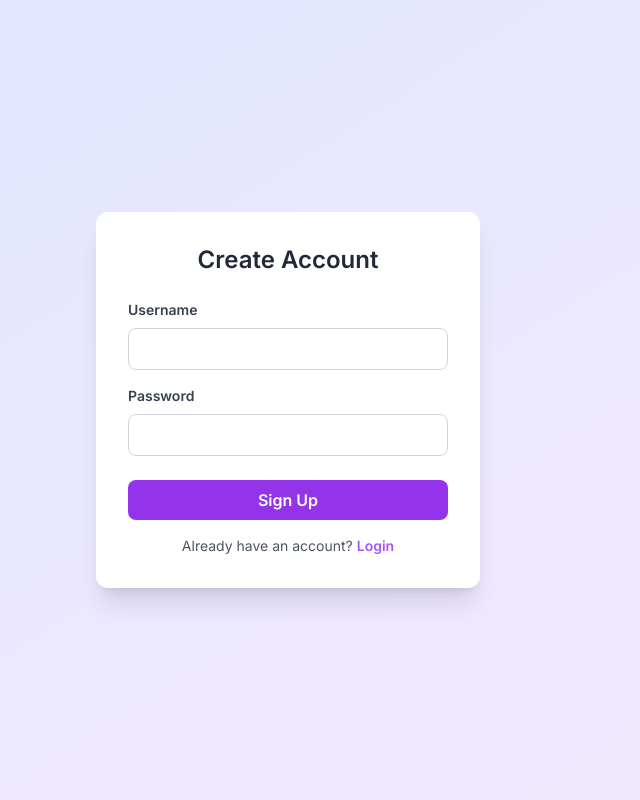
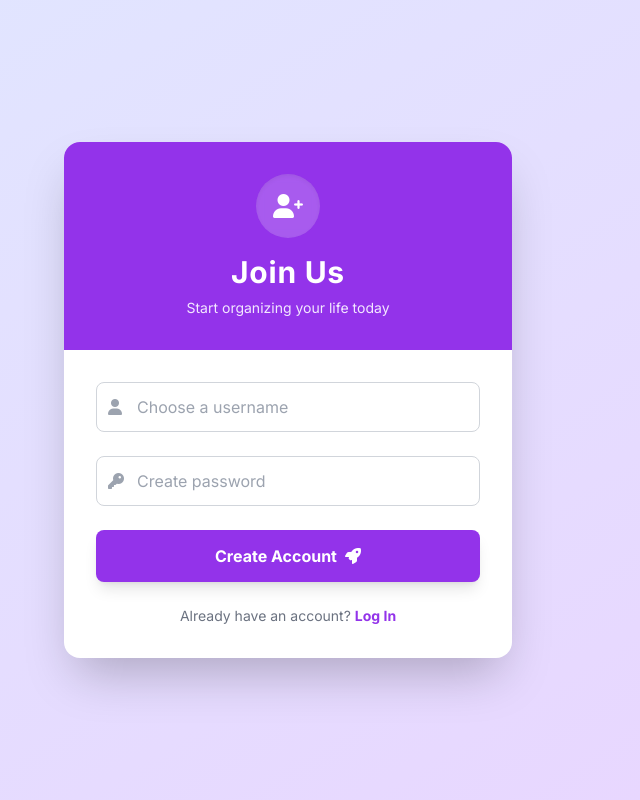
Before and after one commit to anvan5582-commits/websipte_koeb, a Flask app: page /register in a window 1280 px wide. Shown: the whole page, without its empty margins (352-992 px from the left). Run offline with Flask 3, Linux system fonts and the light colour scheme; some libraries are stand-ins or nearby versions.

Commit message:
Update register.html

```diff
--- a/templates/register.html
+++ b/templates/register.html
@@ -2,35 +2,70 @@
 <html lang="en">
 <head>
     <meta charset="UTF-8">
+    <meta name="viewport" content="width=device-width, initial-scale=1.0">
     <title>Register - Dashboard</title>
     <script src="https://cdn.tailwindcss.com"></script>
-    <link href="https://fonts.googleapis.com/css2?family=Inter:wght@400;600&display=swap" rel="stylesheet">
+    <link href="https://cdnjs.cloudflare.com/ajax/libs/font-awesome/6.0.0/css/all.min.css" rel="stylesheet">
+    <link href="https://fonts.googleapis.com/css2?family=Inter:wght@300;400;500;600;700&display=swap" rel="stylesheet">
     <style> body { font-family: 'Inter', sans-serif; } </style>
 </head>
-<body class="bg-gradient-to-br from-indigo-100 to-purple-100 min-h-screen flex items-center justify-center p-4">
-    <div class="bg-white p-8 rounded-xl shadow-xl w-full max-w-sm">
-        <h2 class="text-2xl font-bold mb-6 text-gray-800 text-center">Create Account</h2>
+<body class="bg-gradient-to-br from-indigo-100 to-purple-200 min-h-screen flex items-center justify-center p-4">
+
+    <div class="bg-white rounded-2xl shadow-2xl w-full max-w-md overflow-hidden transform transition-all hover:scale-[1.01] duration-300">
+
+        <div class="bg-purple-600 p-8 text-center">
+            <div class="w-16 h-16 bg-white/20 backdrop-blur-sm rounded-full flex items-center justify-center mx-auto mb-4 text-white text-2xl shadow-inner">
+                <i class="fas fa-user-plus"></i>
+            </div>
+            <h2 class="text-3xl font-bold text-white tracking-wide">Join Us</h2>
+            <p class="text-purple-100 text-sm mt-2">Start organizing your life today</p>
+        </div>
+
+        <div class="p-8">
 
             {% with messages = get_flashed_messages() %}
             {% if messages %}
-            <div class="bg-red-100 text-red-600 p-3 rounded mb-4 text-sm">{{ messages[0] }}</div>
+                <div class="bg-red-50 border-l-4 border-red-500 text-red-700 p-4 rounded mb-6 text-sm flex items-center gap-2 animate-pulse">
+                    <i class="fas fa-exclamation-circle"></i>
+                    {{ messages[0] }}
+                </div>
             {% endif %}
             {% endwith %}
 
-        <form method="POST">
-            <div class="mb-4">
-                <label class="block text-gray-700 text-sm font-bold mb-2">Username</label>
-                <input type="text" name="username" class="w-full border border-gray-300 rounded-lg p-2 focus:ring-2 focus:ring-purple-500 outline-none" required>
+            <form method="POST" class="space-y-6">
+                <div class="relative">
+                    <div class="absolute inset-y-0 left-0 pl-3 flex items-center pointer-events-none">
+                        <i class="fas fa-user text-gray-400"></i>
                     </div>
-            <div class="mb-6">
-                <label class="block text-gray-700 text-sm font-bold mb-2">Password</label>
-                <input type="password" name="password" class="w-full border border-gray-300 rounded-lg p-2 focus:ring-2 focus:ring-purple-500 outline-none" required>
+                    <input type="text" name="username"
+                           class="w-full pl-10 pr-4 py-3 border border-gray-300 rounded-lg focus:ring-2 focus:ring-purple-500 focus:border-purple-500 outline-none transition-all text-gray-700"
+                           placeholder="Choose a username" required>
                 </div>
-            <button type="submit" class="w-full bg-purple-600 text-white font-bold py-2 rounded-lg hover:bg-purple-700 transition">Sign Up</button>
+
+                <div class="relative">
+                    <div class="absolute inset-y-0 left-0 pl-3 flex items-center pointer-events-none">
+                        <i class="fas fa-key text-gray-400"></i>
+                    </div>
+                    <input type="password" name="password"
+                           class="w-full pl-10 pr-4 py-3 border border-gray-300 rounded-lg focus:ring-2 focus:ring-purple-500 focus:border-purple-500 outline-none transition-all text-gray-700"
+                           placeholder="Create password" required>
+                </div>
+
+                <button type="submit"
+                        class="w-full bg-purple-600 text-white font-bold py-3.5 rounded-lg hover:bg-purple-700 focus:ring-4 focus:ring-purple-300 transition-all shadow-lg hover:shadow-xl transform active:scale-95 flex items-center justify-center gap-2">
+                    <span>Create Account</span>
+                    <i class="fas fa-rocket"></i>
+                </button>
             </form>
-        <p class="mt-4 text-center text-sm text-gray-600">
-            Already have an account? <a href="/login" class="text-purple-500 font-bold hover:underline">Login</a>
+
+            <div class="mt-6 text-center">
+                <p class="text-sm text-gray-500">
+                    Already have an account?
+                    <a href="/login" class="text-purple-600 font-bold hover:underline hover:text-purple-800 transition">Log In</a>
                 </p>
             </div>
+        </div>
+    </div>
+
 </body>
 </html>
```
Lines whose indentation alone changed are shown as unchanged.
